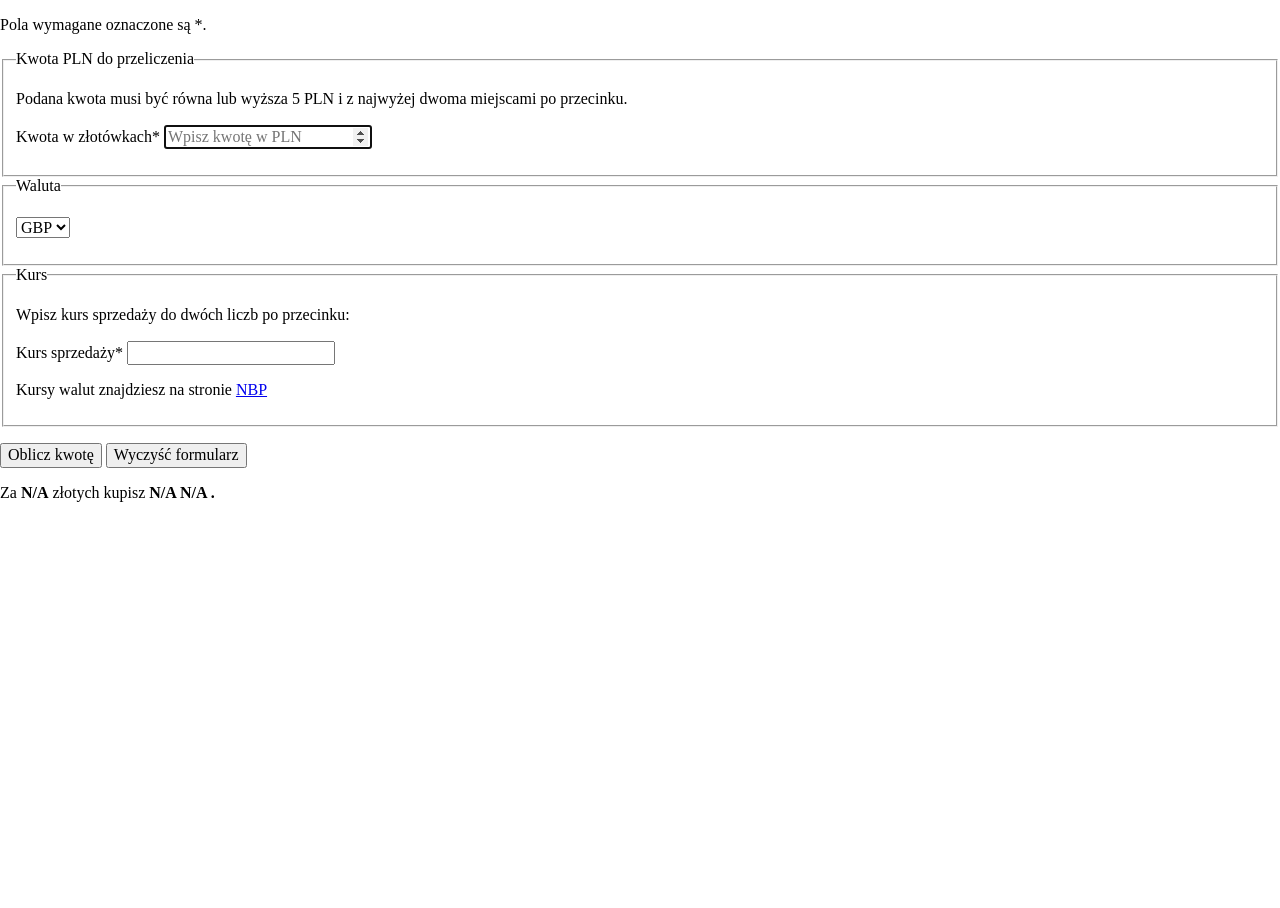
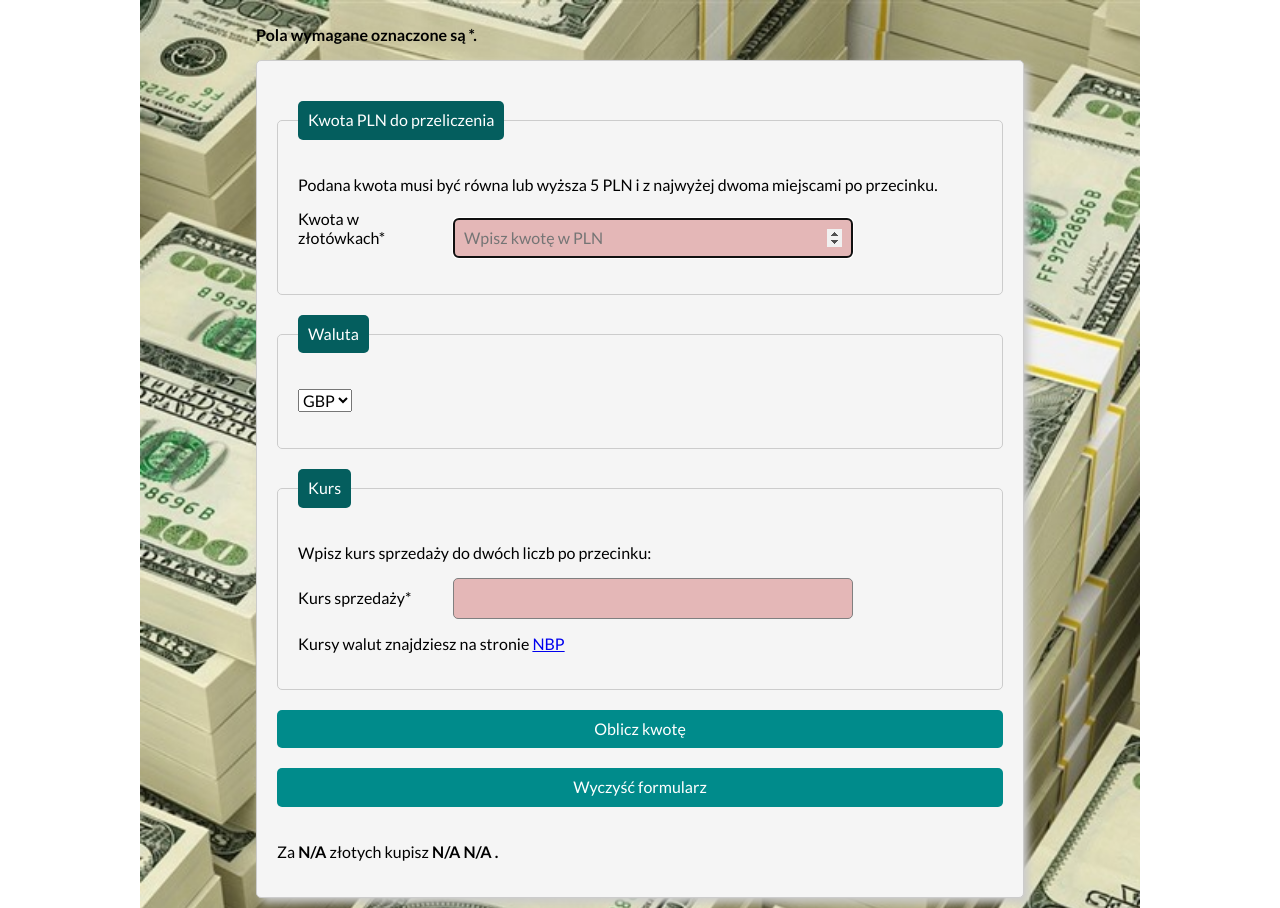
Before and after one commit to marcagol/currency-converter, a plain HTML site: page index.html in a window 1280 px wide. Before the commit the page ends 800 px from the top, so only its background shows below. Drawn offline with nearby package versions, Linux system fonts and the light colour scheme.

Commit message:
changed source paths of stylesheets and js

```diff
--- a/index.html
+++ b/index.html
@@ -7,10 +7,10 @@
     <title>Kalkulator kursu obcych walut online</title>
     <link rel="stylesheet" href="https://cdnjs.cloudflare.com/ajax/libs/normalize/8.0.1/normalize.min.css"
         integrity="sha256-l85OmPOjvil/SOvVt3HnSSjzF1TUMyT9eV0c2BzEGzU=" crossorigin="anonymous" />
-    <rel="stylesheet" href="css/style.css">
-    <rel="stylesheet" href="css/container.css">
-    <rel="stylesheet" href="css/form.css">
-    <defer src="js/script.js">
+    <link rel="stylesheet" href="css/style.css">
+    <link rel="stylesheet" href="css/container.css">
+    <link rel="stylesheet" href="css/form.css">
+    <script defer src="js/script.js"></script>
     <link href="https://fonts.googleapis.com/css2?family=Lato:wght@400;700&display=swap" rel="stylesheet">
 </head>
 
```
